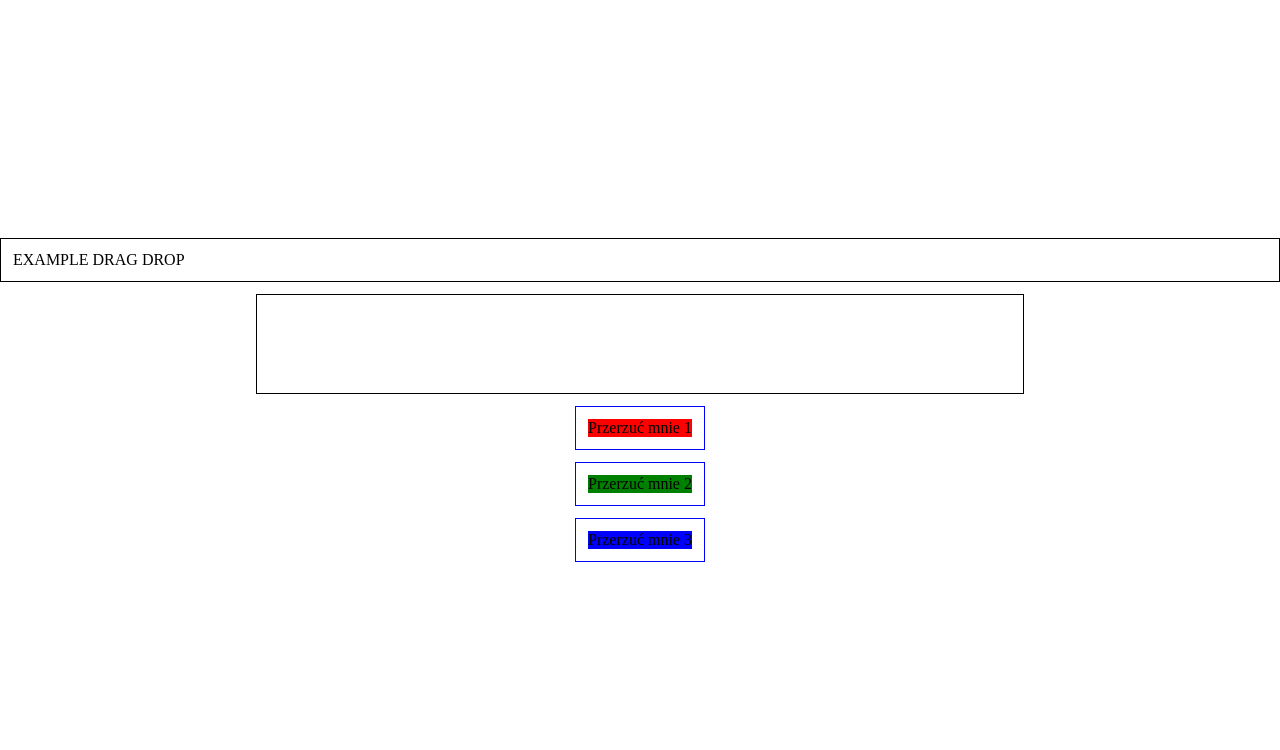
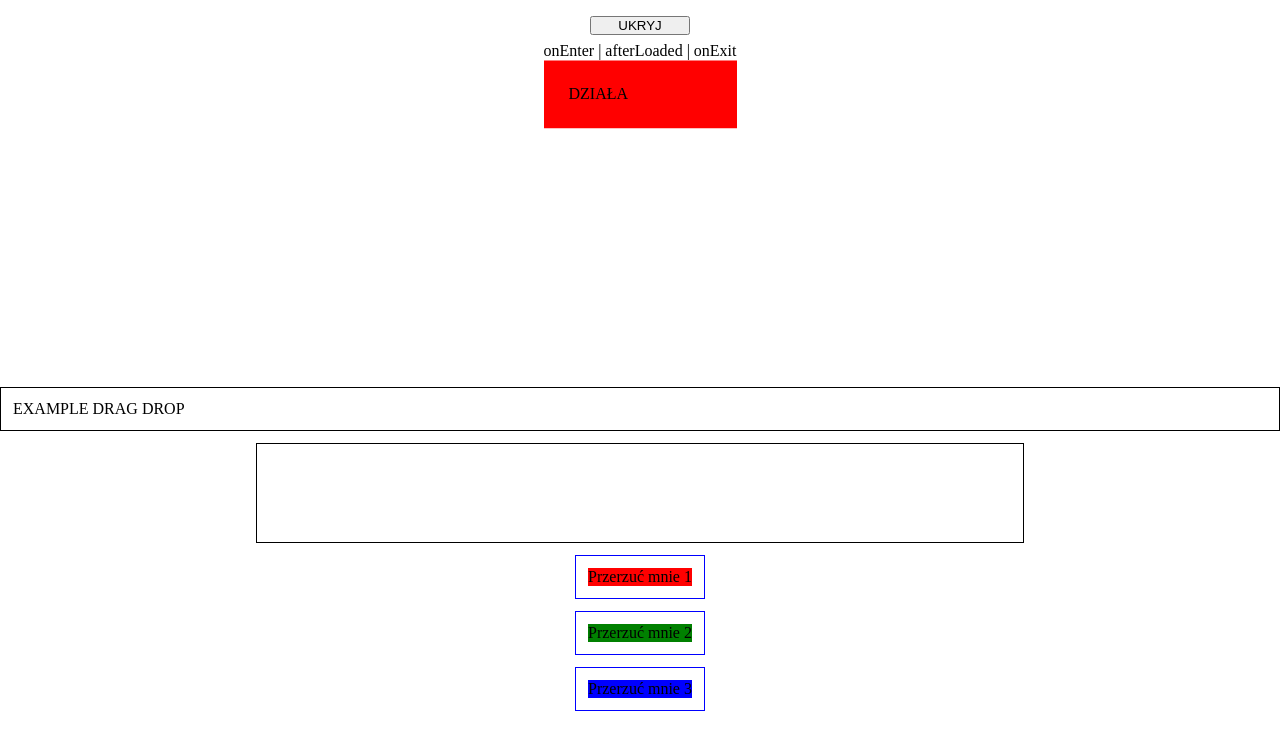
Before and after one commit to MaciejRog/react-komponenty, a React (Vite) app: page / in a window 1280 px wide. Shown: the top 750 px of the page. Built offline with nearby package versions, Linux system fonts and the light colour scheme.

Commit message:
add base for component animation

```diff
--- a/package.json
+++ b/package.json
@@ -10,8 +10,10 @@
     "preview": "vite preview"
   },
   "dependencies": {
+    "@types/react-transition-group": "^4.4.11",
     "react": "^18.3.1",
-    "react-dom": "^18.3.1"
+    "react-dom": "^18.3.1",
+    "react-transition-group": "^4.4.5"
   },
   "devDependencies": {
     "@eslint/js": "^9.11.1",
--- /dev/null
+++ b/src/core/components/function-components/Animation/CSSAnimation/CSSAnimation.classes.css
@@ -0,0 +1,64 @@
+.fadeIn {
+  animation-name: fadeIn;
+}
+
+.fadeOut {
+  animation-name: fadeOut;
+}
+
+.bounce {
+  animation-name: bounce;
+}
+
+@keyframes fadeIn {
+  0% {
+    opacity: 0;
+  }
+
+  100% {
+    opacity: 1;
+  }
+}
+
+@keyframes fadeOut {
+  0% {
+    opacity: 1;
+  }
+
+  100% {
+    opacity: 0;
+  }
+}
+
+@keyframes bounce {
+  0% {
+    transform: translateY(0);
+  }
+  25% {
+    transform: translateY(0);
+  }
+  40% {
+    transform: translateY(-24px);
+  }
+  55% {
+    transform: translateY(0);
+  }
+  65% {
+    transform: translateY(-12px);
+  }
+  75% {
+    transform: translateY(0);
+  }
+  82% {
+    transform: translateY(-6px);
+  }
+  87% {
+    transform: translateY(0);
+  }
+  93% {
+    transform: translateY(-4px);
+  }
+  100% {
+    transform: translateY(0);
+  }
+}
--- /dev/null
+++ b/src/core/components/function-components/Animation/CSSAnimation/CSSAnimation.tsx
@@ -0,0 +1,71 @@
+import { memo, useEffect, useRef, useState } from "react";
+import "./CSSAnimation.classes.css";
+import { TYPE_CSSANIMATION_PROPS } from "./CSSAnimation.types";
+import { ANIMATION_PHASE, INIT_ANIMATION_DATA } from "./CSSAnimation.utils";
+
+const CSSAnimation = memo(function CSSAnimation(
+  props: TYPE_CSSANIMATION_PROPS
+) {
+  const { show: componentShow = true, children } = props;
+
+  const [animationPhase, setAnimationPhase] = useState(ANIMATION_PHASE.ENTER);
+  const [show, setShow] = useState(false);
+
+  const animationName =
+    props?.[animationPhase as keyof TYPE_CSSANIMATION_PROPS]?.animationName ??
+    INIT_ANIMATION_DATA?.animationName;
+  const duration =
+    props?.[animationPhase as keyof TYPE_CSSANIMATION_PROPS]?.duration ??
+    INIT_ANIMATION_DATA?.duration;
+  const otherClasses =
+    props?.[animationPhase as keyof TYPE_CSSANIMATION_PROPS]?.otherClasses ??
+    INIT_ANIMATION_DATA?.otherClasses;
+  const isInfinite =
+    props?.[animationPhase as keyof TYPE_CSSANIMATION_PROPS]?.isInfinite ??
+    INIT_ANIMATION_DATA?.isInfinite;
+
+  const timeoutEnterRef = useRef<number>(0);
+  const timeoutExitRef = useRef<number>(0);
+
+  useEffect(() => {
+    const temp = componentShow;
+    clearTimeout(timeoutEnterRef.current);
+
+    if (temp === true) {
+      clearTimeout(timeoutExitRef.current);
+      setShow(true);
+      setAnimationPhase(ANIMATION_PHASE.ENTER);
+      timeoutEnterRef.current = setTimeout(() => {
+        setAnimationPhase(ANIMATION_PHASE.LOADED);
+      }, duration);
+    }
+    return () => {
+      if (temp === true) {
+        setAnimationPhase(ANIMATION_PHASE.EXIT);
+        timeoutExitRef.current = setTimeout(() => {
+          setShow(false);
+        }, duration);
+      }
+    };
+  }, [componentShow]);
+
+  return (
+    <>
+      {show ? (
+        <div
+          style={{
+            animationDuration: `${duration}ms`,
+            animationFillMode: "forwards",
+            transition: `${duration}ms all linear`,
+            animationIterationCount: isInfinite ? "infinite" : "unset",
+          }}
+          className={`${animationPhase} ${otherClasses} ${animationName}`}
+        >
+          {children}
+        </div>
+      ) : null}
+    </>
+  );
+});
+
+export default CSSAnimation;
--- /dev/null
+++ b/src/core/components/function-components/Animation/CSSAnimation/CSSAnimation.utils.ts
@@ -0,0 +1,14 @@
+import { TYPE_CSSANIMATION_ANIMATION_DATA } from "./CSSAnimation.types";
+
+export const INIT_ANIMATION_DATA: TYPE_CSSANIMATION_ANIMATION_DATA = {
+  animationName: "",
+  otherClasses: "",
+  duration: 0,
+  isInfinite: false,
+};
+
+export const ANIMATION_PHASE = {
+  ENTER: "onEnter",
+  LOADED: "afterLoaded",
+  EXIT: "onExit",
+};
--- /dev/null
+++ b/src/core/components/function-components/Animation/CSSAnimation/_EXAMPLE/ExampleCSSAnimation.tsx
@@ -0,0 +1,97 @@
+import { useState } from "react";
+import CSSAnimation from "../CSSAnimation";
+
+const animEnter = {
+  animationName: "fadeIn",
+  otherClasses: "ABC test",
+  duration: 2000,
+  isInfinite: false,
+};
+
+const animLoaded = {
+  animationName: "bounce",
+  otherClasses: "",
+  duration: 2000,
+  isInfinite: true,
+};
+
+const animExit = {
+  animationName: "fadeOut",
+  otherClasses: "CDE test",
+  duration: 2000,
+  isInfinite: false,
+};
+
+function ExampleCSSAnimation() {
+  const [show, setShow] = useState(true);
+  return (
+    <div
+      style={{
+        margin: "16px auto",
+        display: "flex",
+        flexDirection: "column",
+        justifyContent: "center",
+        alignItems: "center",
+        gap: "12px",
+      }}
+    >
+      <button
+        style={{
+          width: "100px",
+        }}
+        onClick={() => {
+          setShow((prev) => !prev);
+        }}
+      >
+        {show ? "UKRYJ" : "POKAŻ"}
+      </button>
+      <div
+        style={{
+          display: "flex",
+          flexWrap: "wrap",
+          gap: "16px",
+        }}
+      >
+        {/* <CSSAnimation show={show}>
+          <p>BEZ ZADNEGO</p>
+          <TestComponent />
+        </CSSAnimation>
+        <CSSAnimation show={show} onEnter={animEnter}>
+          <p>onEnter</p>
+          <TestComponent />
+        </CSSAnimation>
+        <CSSAnimation show={show} afterLoaded={animLoaded}>
+          <p>afterLoaded</p>
+          <TestComponent />
+        </CSSAnimation>
+        <CSSAnimation show={show} onExit={animExit}>
+          <p>onExit</p>
+          <TestComponent />
+        </CSSAnimation>
+        <CSSAnimation show={show} onEnter={animEnter} afterLoaded={animLoaded}>
+          <p>onEnter | afterLoaded</p>
+          <TestComponent />
+        </CSSAnimation>
+        <CSSAnimation show={show} afterLoaded={animLoaded} onExit={animExit}>
+          <p> afterLoaded | onExit</p>
+          <TestComponent />
+        </CSSAnimation> */}
+        <CSSAnimation
+          show={show}
+          onEnter={animEnter}
+          afterLoaded={animLoaded}
+          onExit={animExit}
+        >
+          <p>onEnter | afterLoaded | onExit</p>
+          <TestComponent />
+        </CSSAnimation>
+      </div>
+    </div>
+  );
+}
+
+export default ExampleCSSAnimation;
+
+const TestComponent = () => {
+  return <div style={{ padding: "25px", backgroundColor: "red" }}>DZIAŁA</div>;
+};
--- a/src/core/pages/Main.tsx
+++ b/src/core/pages/Main.tsx
@@ -1,8 +1,10 @@
+import ExampleCSSAnimation from "../components/function-components/Animation/CSSAnimation/_EXAMPLE/ExampleCSSAnimation";
 import ExampleDragDrop from "../components/function-components/DragDrop/_EXAMPLE/ExampleDragDrop";
 
 function Main() {
   return (
     <div>
+      <ExampleCSSAnimation />
       <ExampleDragDrop />
     </div>
   );
```
Also changed, not shown: src/core/components/function-components/Animation/CSSAnimation/CSSAnimation.types.ts (added, +14 -0 lines), 1 other file (tests, documents, lock files or other folders).
